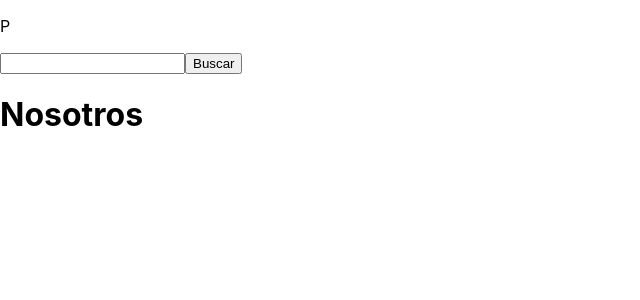
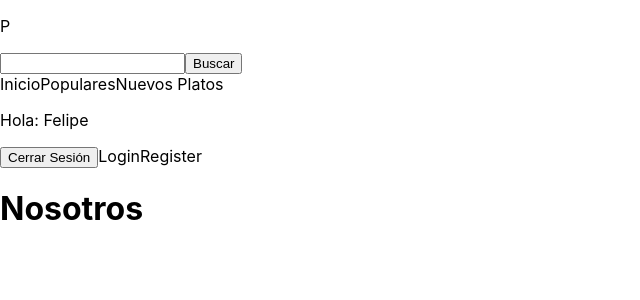
Before and after one commit to pipe473/meFoodTxell, a Next.js app: page /nosotros in a window 1280 px wide. Shown: the top 300 px of the page, without its empty margins (0-640 px from the left). Built offline with nearby package versions, Linux system fonts and the light colour scheme.

Commit message:
Creando la estructura de la navegacion

```diff
--- a/components/layout/Header.js
+++ b/components/layout/Header.js
@@ -1,5 +1,7 @@
 import React from 'react';
-import Buscar from '../../ui/Buscar'
+import Buscar from '../../ui/Buscar';
+import Navegacion from './Navegacion';
+import Link from 'next/link';
 
 const Header = () => {
     return (
@@ -9,11 +11,14 @@
 
                 <Buscar />
 
-                {/* Nav aquí */}
+                <Navegacion />
             </div>
             <div>
 
-                {/* Menu de administración */}
+                <p>Hola: Felipe</p>
+                <button type="button">Cerrar Sesión</button>
+                <Link href="/">Login</Link>
+                <Link href="/">Register</Link>
             </div>
         </header>
      );
--- /dev/null
+++ b/components/layout/Navegacion.js
@@ -0,0 +1,14 @@
+import React from 'react';
+import Link from 'next/link';
+
+const Navegacion = () => {
+    return (
+        <nav>
+            <Link href="/">Inicio</Link>
+            <Link href="/">Populares</Link>
+            <Link href="/">Nuevos Platos</Link>
+        </nav>
+     );
+}
+
+export default Navegacion;
```
